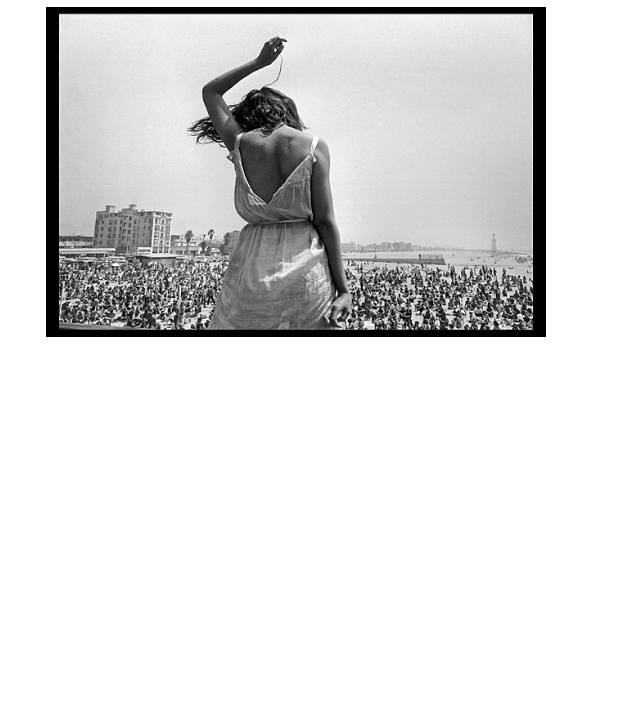
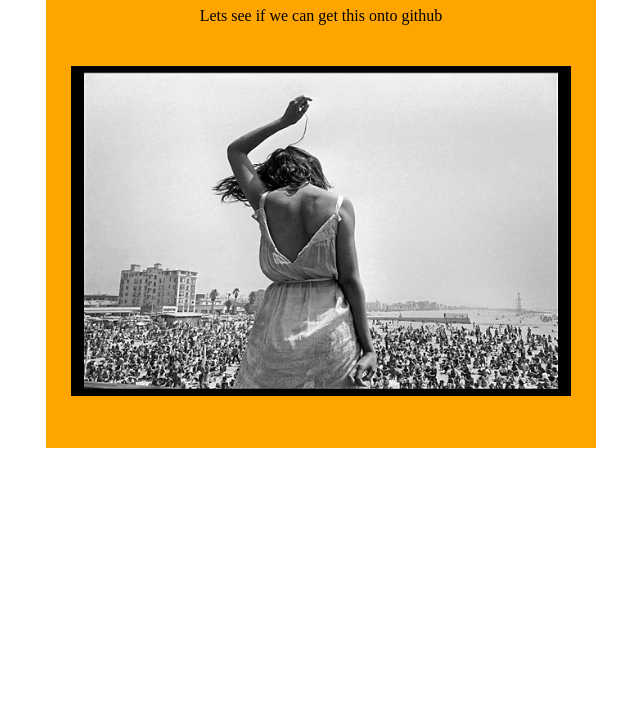
Before and after one commit to afbeals/basic_repo, a plain HTML site: page index.html in a window 1280 px wide. Shown: the part 73-800 px from the top of the page, without its empty margins (319-959 px from the left). Drawn offline with Linux system fonts and the light colour scheme.

Commit message:
add background color and margin

```diff
--- a/index.html
+++ b/index.html
@@ -8,6 +8,7 @@
 <body>
   <div class="container">
     <h1>Testing out Github</h1>
+    <p>Lets see if we can get this onto github</p>
     <img src="stock1.png" alt="Stock Photo">
   </div>
 </body>
--- a/style.css
+++ b/style.css
@@ -2,12 +2,17 @@
   width: 550px;
   height: 500px;
   margin: 0px auto;
+  background-color: orange;
 }
 h1{
   color: blue;
   text-align: center;
 }
+p{
+  text-align: center;
+}
 img{
   width: 500px;
   height: auto;
+  margin: 25px;
 }
```
